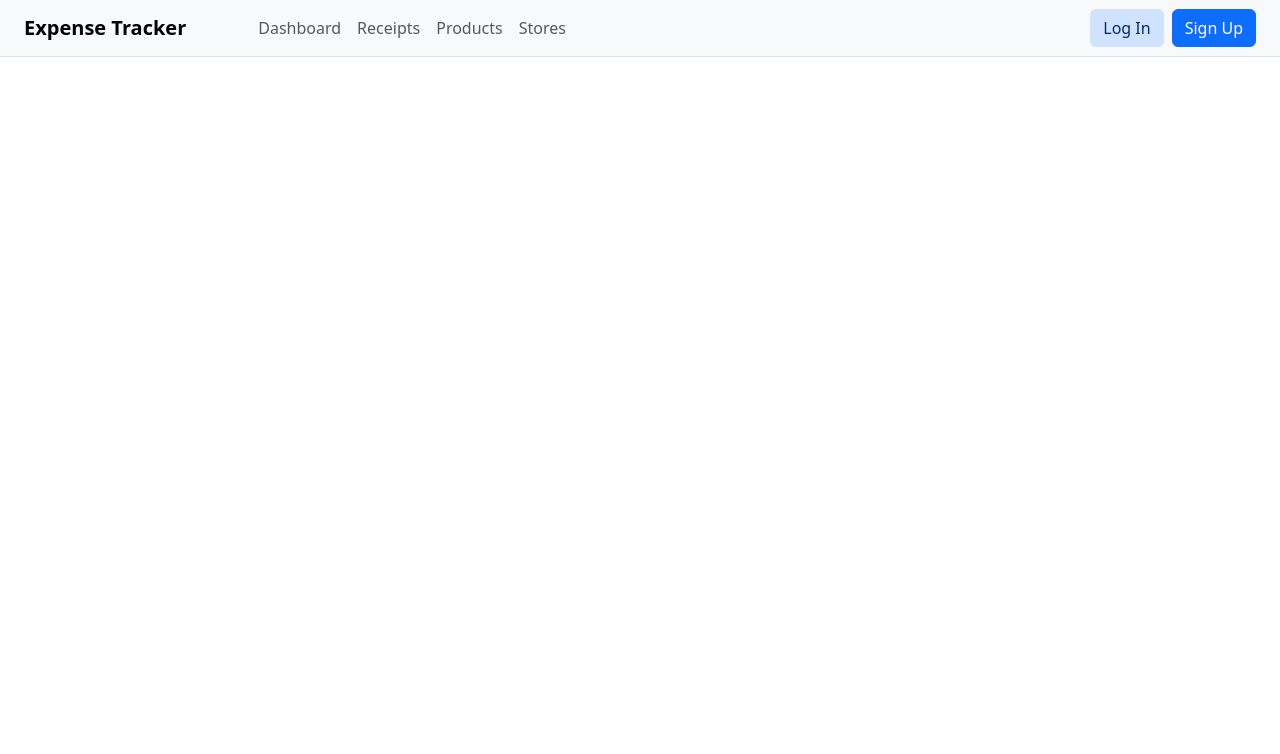
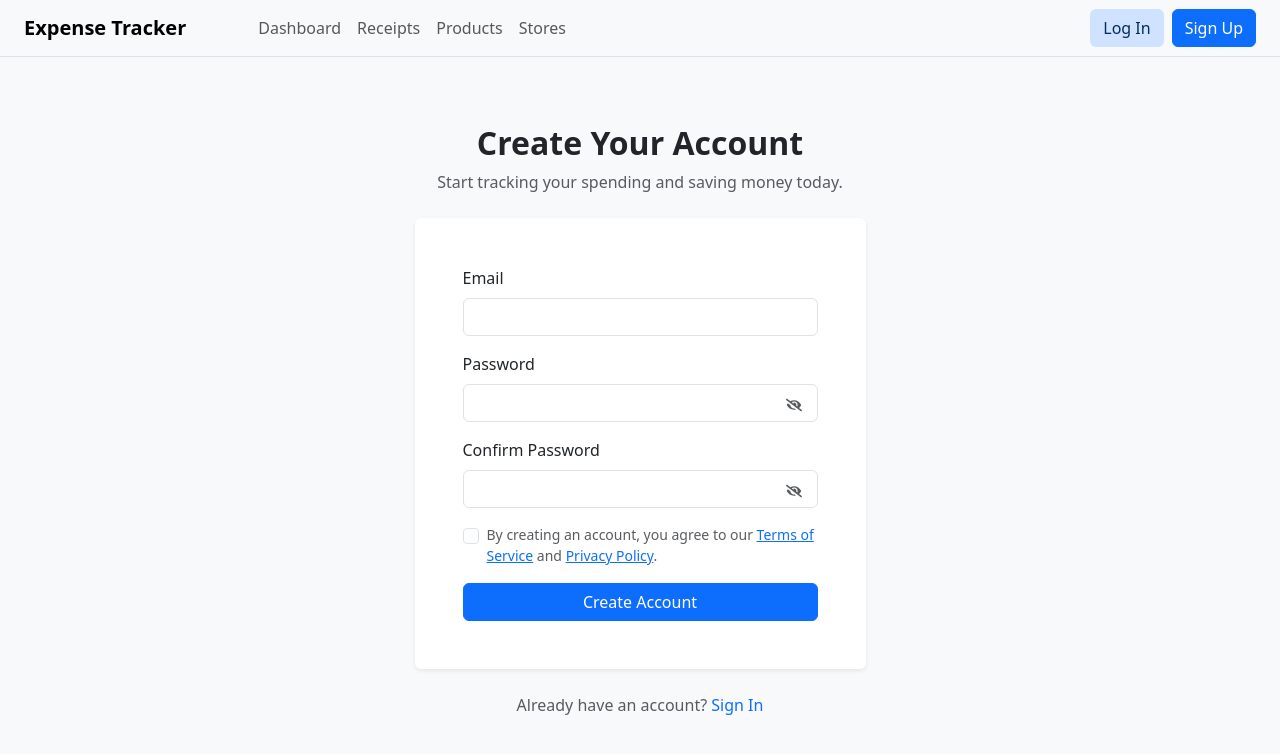
Before and after one commit to HarunUYGUC/Expense-Tracker, a React (Vite) app: page /signup in a window 1280 px wide. Shown: the top 754 px of the page. Built offline with nearby package versions, Linux system fonts and the light colour scheme.

Commit message:
Sign Up page added.

```diff
--- a/src/App.css
+++ b/src/App.css
@@ -111,3 +111,24 @@
   color: var(--bs-primary);
 }
 /* Karanlık Mod Bitiş */
+
+.input-group-password-icon {
+  position: absolute;
+  right: 1rem;
+  top: 50%;
+  transform: translateY(-50%);
+  cursor: pointer;
+  color: var(--bs-secondary-color);
+}
+
+.form-control.is-invalid {
+  border-color: var(--bs-danger);
+  & + .input-group-password-icon {
+    color: var(--bs-danger);
+  }
+}
+
+.invalid-feedback-text {
+  color: var(--bs-danger);
+  font-size: 0.875em;
+}
--- a/src/App.jsx
+++ b/src/App.jsx
@@ -10,6 +10,7 @@ import ProductDetails from './pages/ProductDetails';
 import Stores from './pages/Stores';
 import StoreDetails from './pages/StoreDetails';
 import LoginPage from './pages/LoginPage';
+import SignUpPage from './pages/SignUpPage';
 import AnalyzeExpenses from './pages/AnalyzeExpenses';
 import Settings from './pages/Settings';
 
@@ -30,6 +31,7 @@ function App() {
           <Route path="/stores" element={<Stores />} />
           <Route path="/stores/:storeId" element={<StoreDetails />} />
           <Route path="/login" element={<LoginPage />} />
+          <Route path="/signup" element={<SignUpPage />} />
 
           {/* Quick Links */}
           <Route path="/analyze" element={<AnalyzeExpenses />} />
--- a/src/pages/LoginPage.jsx
+++ b/src/pages/LoginPage.jsx
@@ -1,6 +1,6 @@
 import React, { useState } from 'react';
 import { useAuth } from '../context/AuthContext';
-import { useNavigate } from 'react-router-dom';
+import { useNavigate, Link } from 'react-router-dom';
 
 function LoginPage() {
   const [email, setEmail] = useState('');
@@ -21,12 +21,12 @@ function LoginPage() {
   };
 
   return (
-    <div className="login-page-wrapper">
+    <div className="login-page-wrapper py-5">
       <div className="container">
         <div className="row justify-content-center">
           <div className="col-md-6 col-lg-4">
             <div className="card shadow-sm border-0">
-              <div className="card-body p-4">
+              <div className="card-body p-4 p-md-5">
                 <h2 className="card-title text-center mb-4">Log In</h2>
                 <form onSubmit={handleSubmit}>
                   {error && <div className="alert alert-danger">{error}</div>}
@@ -57,7 +57,9 @@ function LoginPage() {
                   </div>
                 </form>
                 <div className="text-center mt-3">
-                  <small>Test with: user@example.com / password123</small>
+                  <small className="text-muted">
+                    Don't have an account? <Link to="/signup" className="fw-medium text-decoration-none">Sign Up</Link>
+                  </small>
                 </div>
               </div>
             </div>
--- /dev/null
+++ b/src/pages/SignUpPage.jsx
@@ -0,0 +1,175 @@
+import React, { useState } from 'react';
+import { useAuth } from '../context/AuthContext';
+import { useNavigate, Link } from 'react-router-dom';
+import { FaEye, FaEyeSlash } from 'react-icons/fa';
+
+function SignUpPage() {
+  const [email, setEmail] = useState('');
+  const [password, setPassword] = useState('');
+  const [confirmPassword, setConfirmPassword] = useState('');
+  const [error, setError] = useState('');
+  const [loading, setLoading] = useState(false);
+
+  // Yeni state'ler
+  const [showPassword, setShowPassword] = useState(false);
+  const [showConfirmPassword, setShowConfirmPassword] = useState(false);
+  const [termsAccepted, setTermsAccepted] = useState(false);
+  const [passwordError, setPasswordError] = useState('');
+
+  const { signup } = useAuth();
+  const navigate = useNavigate();
+
+  const handleSubmit = async (e) => {
+    e.preventDefault();
+    setError('');
+    setPasswordError('');
+
+    if (password !== confirmPassword) {
+      setPasswordError('Passwords do not match.');
+      return;
+    }
+
+    if (!termsAccepted) {
+      setError('You must agree to the Terms of Service and Privacy Policy.');
+      return;
+    }
+
+    try {
+      setLoading(true);
+      await signup(email, password);
+      navigate('/login');
+    } catch (err) {
+      switch (err.code) {
+        case 'auth/email-already-in-use':
+          setError('This email is already in use.');
+          break;
+        case 'auth/weak-password':
+          setError('Password must be at least 6 characters.');
+          break;
+        default:
+          setError('Failed to create an account. Please try again.');
+          console.error(err);
+      }
+    }
+    setLoading(false);
+  };
+
+  const handleConfirmPasswordChange = (e) => {
+    const value = e.target.value;
+    setConfirmPassword(value);
+    if (password && value && password !== value) {
+      setPasswordError('Passwords do not match.');
+    } else {
+      setPasswordError('');
+    }
+  };
+
+  return (
+    <div className="login-page-wrapper py-5">
+      <div className="container">
+        <div className="row justify-content-center">
+          <div className="col-md-6 col-lg-5">
+
+            {/* Başlık ve Alt Başlık */}
+            <div className="text-center mb-4">
+              <h1 className="h2 fw-bold">Create Your Account</h1>
+              <p className="text-muted">Start tracking your spending and saving money today.</p>
+            </div>
+
+            <div className="card shadow-sm border-0">
+              <div className="card-body p-4 p-md-5">
+                <form onSubmit={handleSubmit}>
+                  {error && <div className="alert alert-danger">{error}</div>}
+
+                  {/* Email */}
+                  <div className="mb-3">
+                    <label htmlFor="email" className="form-label">Email</label>
+                    <input
+                      type="email"
+                      className="form-control"
+                      id="email"
+                      value={email}
+                      onChange={(e) => setEmail(e.target.value)}
+                      required
+                    />
+                  </div>
+
+                  {/* Password */}
+                  <div className="mb-3">
+                    <label htmlFor="password" className="form-label">Password</label>
+                    <div className="position-relative">
+                      <input
+                        type={showPassword ? 'text' : 'password'}
+                        className="form-control"
+                        id="password"
+                        value={password}
+                        onChange={(e) => setPassword(e.target.value)}
+                        required
+                      />
+                      <span onClick={() => setShowPassword(!showPassword)} className="input-group-password-icon">
+                        {showPassword ? <FaEye /> : <FaEyeSlash />}
+                      </span>
+                    </div>
+                  </div>
+
+                  {/* Confirm Password */}
+                  <div className="mb-3">
+                    <label htmlFor="confirmPassword" className="form-label">Confirm Password</label>
+                    <div className="position-relative">
+                      <input
+                        type={showConfirmPassword ? 'text' : 'password'}
+                        className={`form-control ${passwordError ? 'is-invalid' : ''}`}
+                        id="confirmPassword"
+                        value={confirmPassword}
+                        onChange={handleConfirmPasswordChange}
+                        required
+                      />
+                      <span onClick={() => setShowConfirmPassword(!showConfirmPassword)} className="input-group-password-icon">
+                        {showConfirmPassword ? <FaEye /> : <FaEyeSlash />}
+                      </span>
+                    </div>
+                    {passwordError && (
+                      <div className="invalid-feedback-text mt-1">
+                        {passwordError}
+                      </div>
+                    )}
+                  </div>
+
+                  {/* Terms & Privacy */}
+                  <div className="form-check mb-3">
+                    <input
+                      className="form-check-input"
+                      type="checkbox"
+                      id="termsCheck"
+                      checked={termsAccepted}
+                      onChange={(e) => setTermsAccepted(e.target.checked)}
+                    />
+                    <label className="form-check-label small text-muted" htmlFor="termsCheck">
+                      By creating an account, you agree to our <a href="#">Terms of Service</a> and <a href="#">Privacy Policy</a>.
+                    </label>
+                  </div>
+
+                  {/* Create Account Button */}
+                  <div className="d-grid">
+                     <button type="submit" className="btn btn-primary" disabled={loading}>
+                       {loading ? 'Creating...' : 'Create Account'}
+                     </button>
+                  </div>
+                </form>
+              </div>
+            </div>
+
+            {/* Sign In Link */}
+            <div className="text-center mt-4">
+              <p className="text-muted">
+                Already have an account? <Link to="/login" className="fw-medium text-decoration-none">Sign In</Link>
+              </p>
+            </div>
+          </div>
+        </div>
+      </div>
+    </div>
+  );
+}
+
+export default SignUpPage;
```
